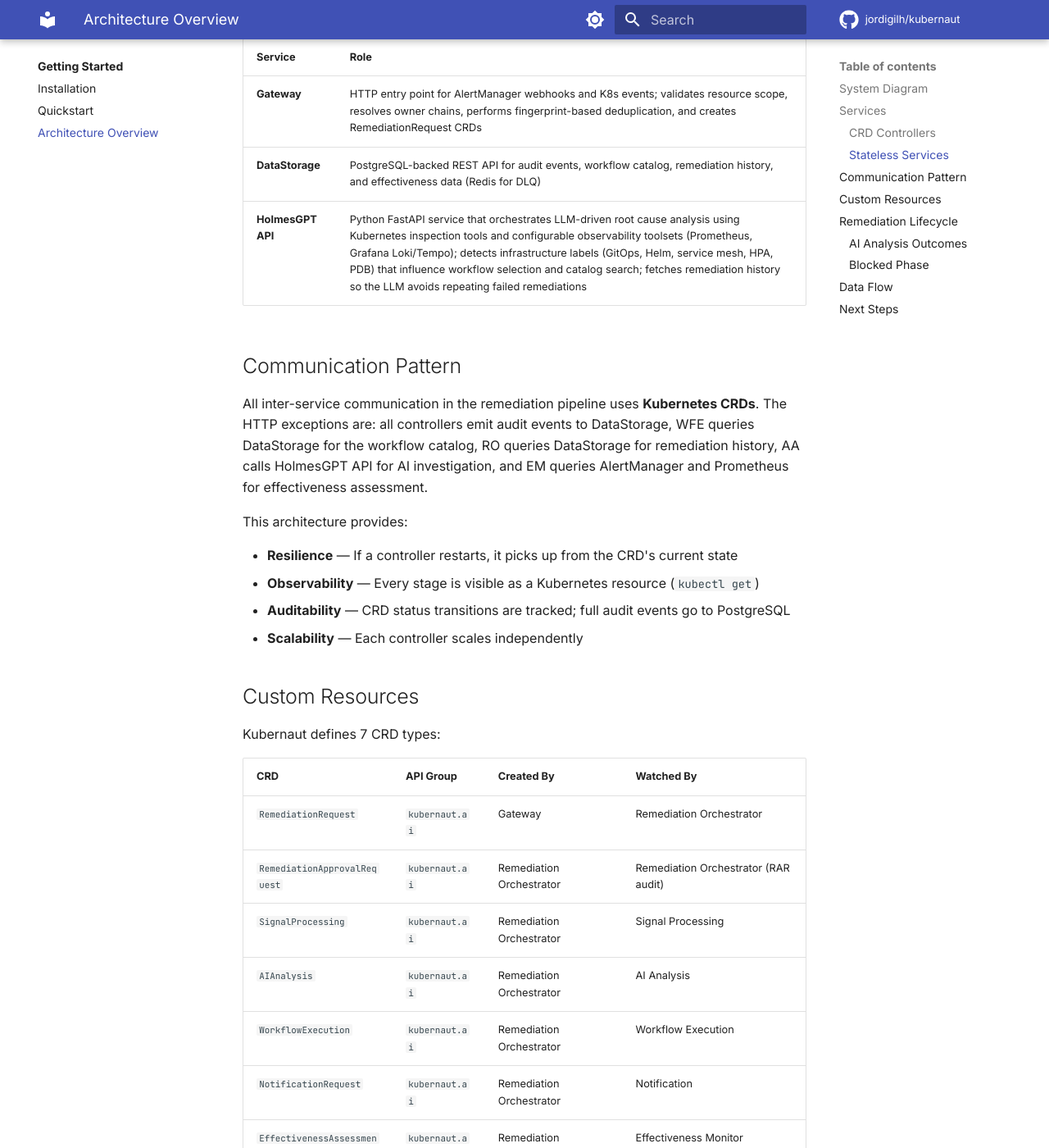
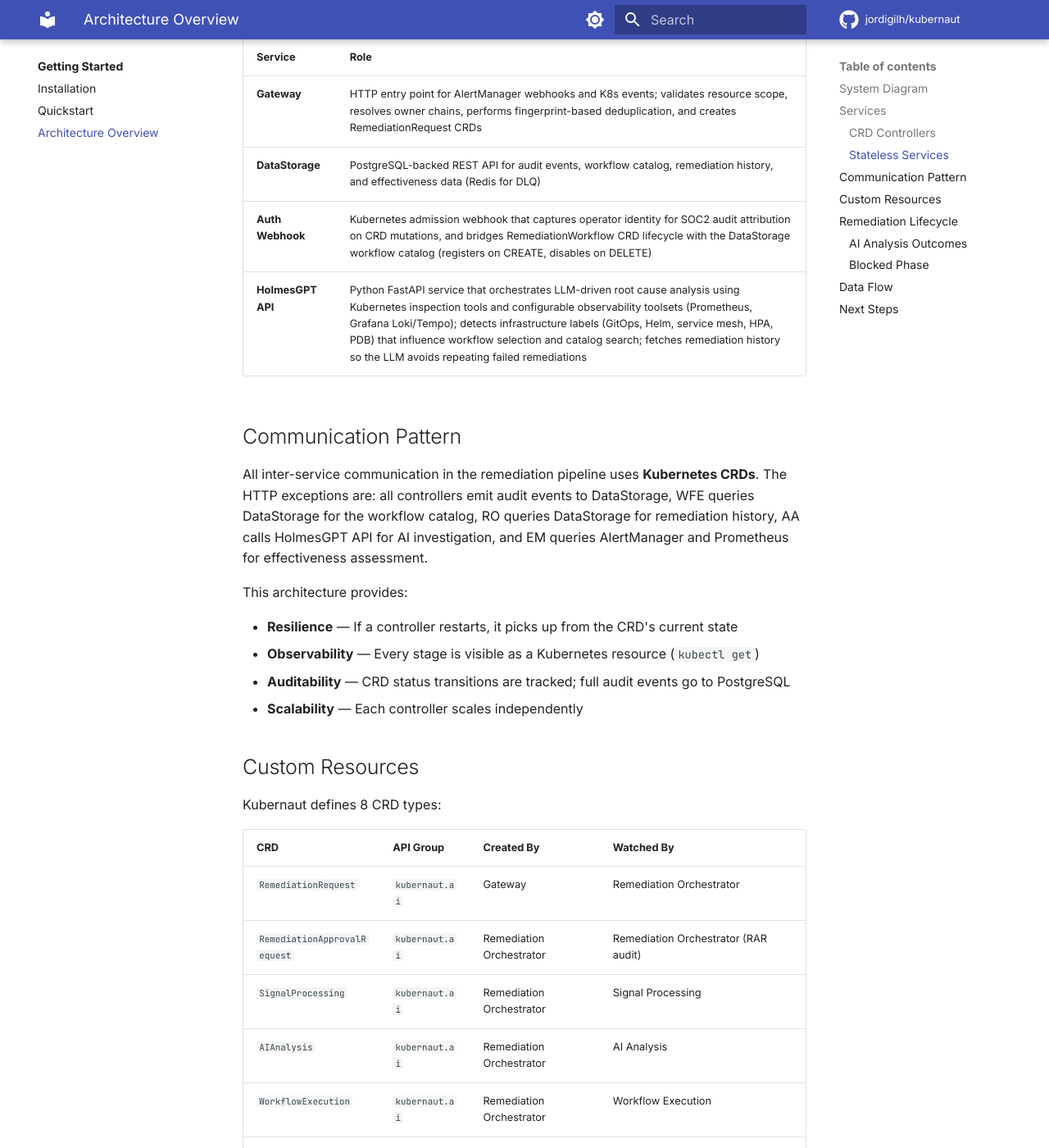
Before and after one commit to jordigilh/kubernaut-docs, an MkDocs documentation site: the page built from docs/getting-started/architecture-overview.md, in a window 1280 px wide and 1400 px high, scrolled down 2492 px. Shown: the whole window at 82% size. Built offline with MkDocs 1.6.1 and Material for MkDocs 9.7.7, drawn with Linux system fonts in a browser that asks for light colours; comment, search, counter and statistics services are not loaded; the version menu is left out; some of the changed text lies outside the part shown.

Commit message:
docs: update architecture overview for RemediationWorkflow CRD (#292, #299)
Add Auth Webhook to the stateless services table with its updated role
(CRD lifecycle bridge for workflow catalog registration). Update CRD
count from 7 to 8 and add RemediationWorkflow to the CRD table. Adjust
service breakdown to distinguish the admission webhook from HTTP services.

Made-with: Cursor

```diff
--- a/docs/getting-started/architecture-overview.md
+++ b/docs/getting-started/architecture-overview.md
@@ -12,7 +12,7 @@ The **Gateway** receives signals (Prometheus alerts, Kubernetes events) and crea
 
 ## Services
 
-Kubernaut runs **10 services**: 6 CRD controllers, 3 stateless HTTP services, and 1 Python API service.
+Kubernaut runs **10 services**: 6 CRD controllers, 2 stateless HTTP services, 1 admission webhook, and 1 Python API service.
 
 ### CRD Controllers
 
@@ -33,6 +33,7 @@ These services watch Kubernetes Custom Resources and reconcile state:
 |---|---|
 | **Gateway** | HTTP entry point for AlertManager webhooks and K8s events; validates resource scope, resolves owner chains, performs fingerprint-based deduplication, and creates RemediationRequest CRDs |
 | **DataStorage** | PostgreSQL-backed REST API for audit events, workflow catalog, remediation history, and effectiveness data (Redis for DLQ) |
+| **Auth Webhook** | Kubernetes admission webhook that captures operator identity for SOC2 audit attribution on CRD mutations, and bridges RemediationWorkflow CRD lifecycle with the DataStorage workflow catalog (registers on CREATE, disables on DELETE) |
 | **HolmesGPT API** | Python FastAPI service that orchestrates LLM-driven root cause analysis using Kubernetes inspection tools and configurable observability toolsets (Prometheus, Grafana Loki/Tempo); detects infrastructure labels (GitOps, Helm, service mesh, HPA, PDB) that influence workflow selection and catalog search; fetches remediation history so the LLM avoids repeating failed remediations |
 
 ## Communication Pattern
@@ -48,7 +49,7 @@ This architecture provides:
 
 ## Custom Resources
 
-Kubernaut defines 7 CRD types:
+Kubernaut defines 8 CRD types:
 
 | CRD | API Group | Created By | Watched By |
 |---|---|---|---|
@@ -59,6 +60,7 @@ Kubernaut defines 7 CRD types:
 | `WorkflowExecution` | `kubernaut.ai` | Remediation Orchestrator | Workflow Execution |
 | `NotificationRequest` | `kubernaut.ai` | Remediation Orchestrator | Notification |
 | `EffectivenessAssessment` | `kubernaut.ai` | Remediation Orchestrator | Effectiveness Monitor |
+| `RemediationWorkflow` | `kubernaut.ai` | Operator (`kubectl apply`) | Auth Webhook (admission) → DataStorage catalog |
 
 ## Remediation Lifecycle
 
```
